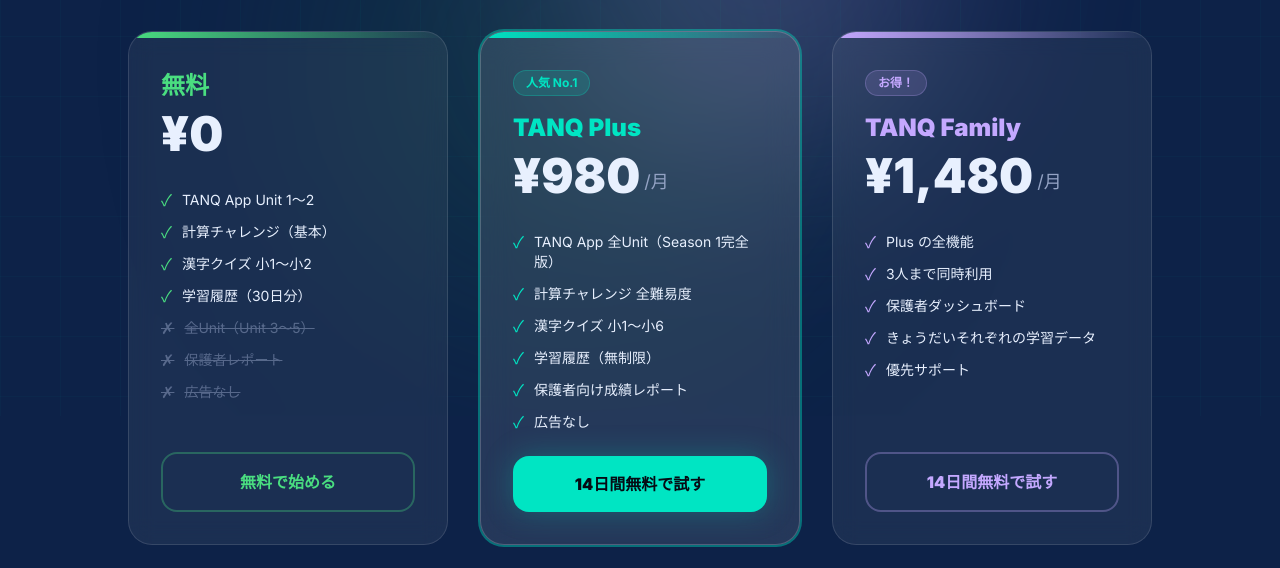
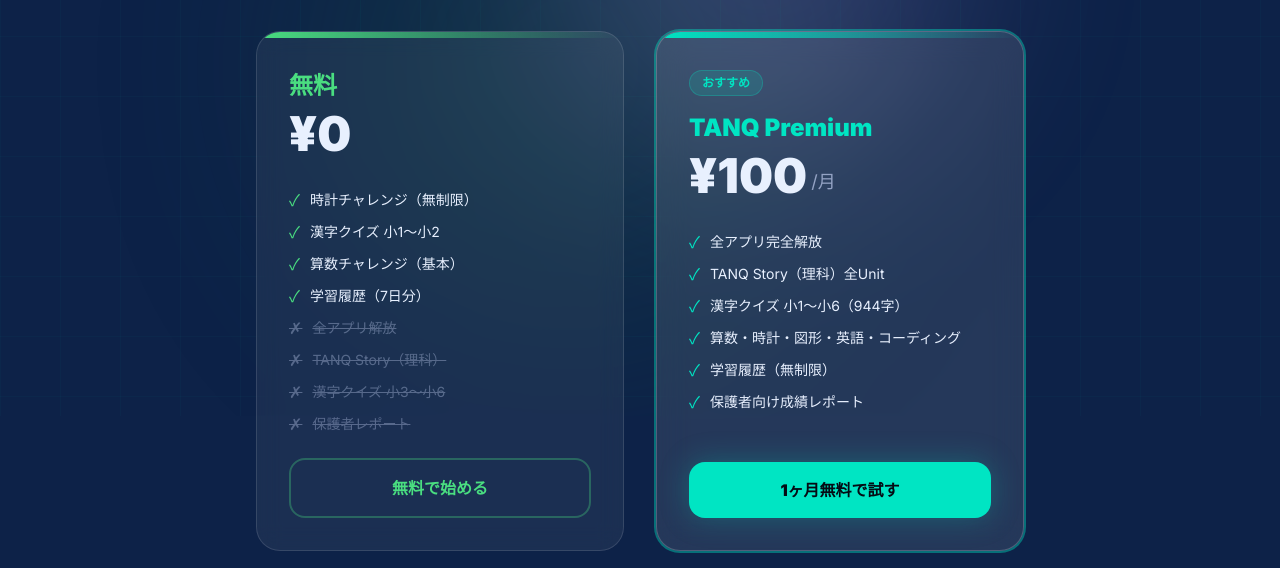
Before and after one commit to mtk-ctrl/kaisha01, a Next.js app in the folder tanq-app/: page /pricing in a window 1280 px wide. Shown: the part 384-952 px from the top of the page. Built offline with nearby package versions, Linux system fonts and the light colour scheme; no server answers.

Commit message:
feat: 料金プランを2プランに整理（無料 / TANQ Premium ¥100/月）

```diff
--- a/tanq-app/src/app/pricing/page.tsx
+++ b/tanq-app/src/app/pricing/page.tsx
@@ -10,52 +10,34 @@
     color: '#4ade80',
     badge: null,
     features: [
-      'TANQ App Unit 1〜2',
-      '計算チャレンジ（基本）',
+      '時計チャレンジ（無制限）',
       '漢字クイズ 小1〜小2',
-      '学習履歴（30日分）',
+      '算数チャレンジ（基本）',
+      '学習履歴（7日分）',
     ],
-    disabled: ['全Unit（Unit 3〜5）', '保護者レポート', '広告なし'],
+    disabled: ['全アプリ解放', 'TANQ Story（理科）', '漢字クイズ 小3〜小6', '保護者レポート'],
     cta: '無料で始める',
     href: '/register',
     highlight: false,
   },
   {
-    name: 'TANQ Plus',
-    price: '¥980',
+    name: 'TANQ Premium',
+    price: '¥100',
     period: '/月',
     color: '#00e5c3',
-    badge: '人気 No.1',
+    badge: 'おすすめ',
     features: [
-      'TANQ App 全Unit（Season 1完全版）',
-      '計算チャレンジ 全難易度',
-      '漢字クイズ 小1〜小6',
+      '全アプリ完全解放',
+      'TANQ Story（理科）全Unit',
+      '漢字クイズ 小1〜小6（944字）',
+      '算数・時計・図形・英語・コーディング',
       '学習履歴（無制限）',
       '保護者向け成績レポート',
-      '広告なし',
     ],
     disabled: [],
-    cta: '14日間無料で試す',
-    href: '/register?plan=plus',
+    cta: '1ヶ月無料で試す',
+    href: '/register?plan=premium',
     highlight: true,
-  },
-  {
-    name: 'TANQ Family',
-    price: '¥1,480',
-    period: '/月',
-    color: '#c4a8ff',
-    badge: 'お得！',
-    features: [
-      'Plus の全機能',
-      '3人まで同時利用',
-      '保護者ダッシュボード',
-      'きょうだいそれぞれの学習データ',
-      '優先サポート',
-    ],
-    disabled: [],
-    cta: '14日間無料で試す',
-    href: '/register?plan=family',
-    highlight: false,
   },
 ]
 
@@ -87,7 +69,7 @@
           </div>
 
           {/* Cards */}
-          <div className="grid md:grid-cols-3 gap-8 mb-20">
+          <div className="grid md:grid-cols-2 gap-8 mb-20 max-w-3xl mx-auto">
             {PLANS.map((plan) => (
               <div
                 key={plan.name}
```
